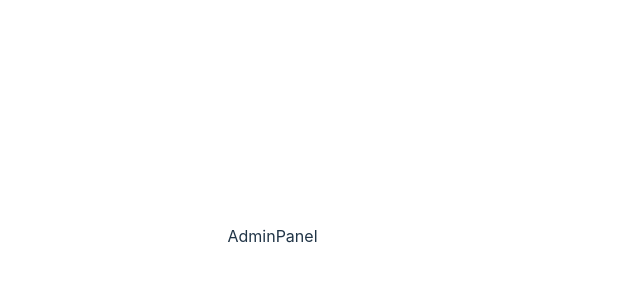
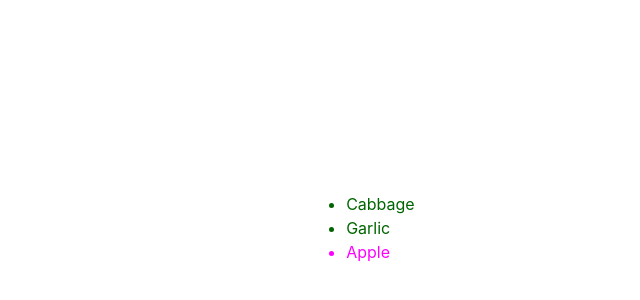
Before and after one commit to jhem-jhem/appdev1, a React (Vite) app in the folder react-quickstart/: page / in a window 1280 px wide. Shown: the part 226-526 px from the top of the page, without its empty margins (163-803 px from the left). Built offline with nearby package versions, Linux system fonts and the light colour scheme.

Commit message:
I'm donde completing the section rendering lists

```diff
--- a/react-quickstart/src/App.jsx
+++ b/react-quickstart/src/App.jsx
@@ -1,16 +1,11 @@
 import './App.css'
-import AdminPanel from './AdminPanel';
-import LoginForm from './LoginForm';
+import ShoppingList from './ShoppingList';
 
-function App() {
-  let isLoggedIn =  true;
-
+export default function App() {
   return (
-    <>
-      <h1>Welcome to my App</h1>
-      {isLoggedIn && <AdminPanel />}
-    </>
-  )
+    <div>
+      <h1>Shopping List</h1>
+      <ShoppingList />
+    </div>
+  );
 }
-
-export default App
--- /dev/null
+++ b/react-quickstart/src/ShoppingList.jsx
@@ -0,0 +1,26 @@
+import React from 'react'
+
+const products = [
+    { title: 'Cabbage', isFruit: false, id: 1 },
+    { title: 'Garlic', isFruit: false, id: 2 },
+    { title: 'Apple', isFruit: true, id: 3 },
+  ];
+
+function ShoppingList() {
+    const listItems = products.map(product =>
+      <li
+        key={product.id}
+        style={{
+          color: product.isFruit ? 'magenta' : 'darkgreen'
+        }}
+      >
+        {product.title}
+      </li>
+    );
+
+    return (
+      <ul>{listItems}</ul>
+    );
+  }
+
+  export default ShoppingList
```
